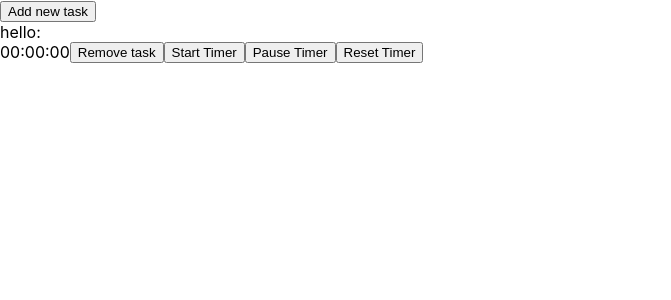
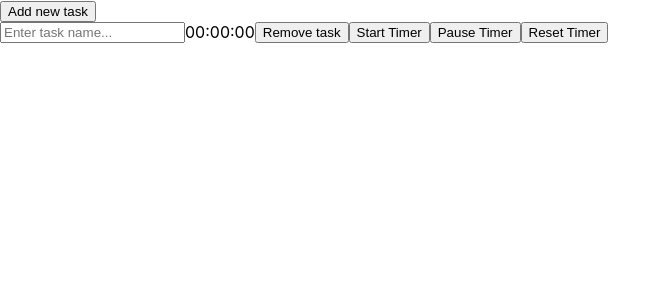
Before and after one commit to elGrogz/billable-hours-timer, a React (Create React App) app: page / in a window 1280 px wide. Both pictures are taken after a click on the button "Add new task". Shown: the top 300 px of the page, without its empty margins (0-671 px from the left). Built offline with nearby package versions, Linux system fonts and the light colour scheme.

Commit message:
added name input for timer

```diff
--- a/src/App.tsx
+++ b/src/App.tsx
@@ -3,26 +3,23 @@ import Task from "./components/Task";
 import logo from "./logo.svg";
 import "./App.css";
 
-interface Task {
-  name: string;
-  time: number;
-}
+// interface Task {
+//   name: string;
+//   time: number;
+// }
 
 function App() {
-  const [tasks, setTasks] = useState<Task[]>([]);
+  const [tasks, setTasks] = useState<{}[]>([]);
 
   const addNewTask = (): void => {
-    const blankTask: Task = {
-      name: "hello",
-      time: 0,
-    };
+    const blankTask: {} = {};
 
     let tempTasks = [...tasks];
     tempTasks.push(blankTask);
     setTasks(tempTasks);
   };
 
-  const removeTask = (task: Task) => {
+  const removeTask = (task: {}) => {
     const indexToUpdate = tasks.indexOf(task);
     console.log(indexToUpdate);
     let tempTasks = [...tasks];
@@ -38,8 +35,6 @@ function App() {
           ? tasks.map((task, index) => (
               <Task
                 key={index}
-                name={task.name}
-                time={task.time}
                 handleRemoveTask={() => {
                   removeTask(task);
                 }}
--- a/src/components/Task.tsx
+++ b/src/components/Task.tsx
@@ -1,6 +1,7 @@
 import React, { useEffect, useState } from "react";
 
 const Task = (props: any) => {
+  const [taskName, setTaskName] = useState<string>("");
   const [isActive, setIsActive] = useState<boolean>(false);
   const [isPaused, setIsPaused] = useState<boolean>(true);
   const [time, setTime] = useState<number>(0);
@@ -36,8 +37,14 @@ const Task = (props: any) => {
 
   return (
     <div>
-      <div>{props.name}: </div>
       <div style={{ display: "flex", flexDirection: "row" }}>
+        <input
+          onChange={(event: React.ChangeEvent<HTMLInputElement>): void =>
+            setTaskName(event.target.value)
+          }
+          placeholder="Enter task name..."
+        ></input>
+        <div>{taskName}</div>
         <div className="stopwatch">
           <div className="numbers">
             <span>{("0" + Math.floor((time / 86400000) % 24)).slice(-2)}:</span>
```
